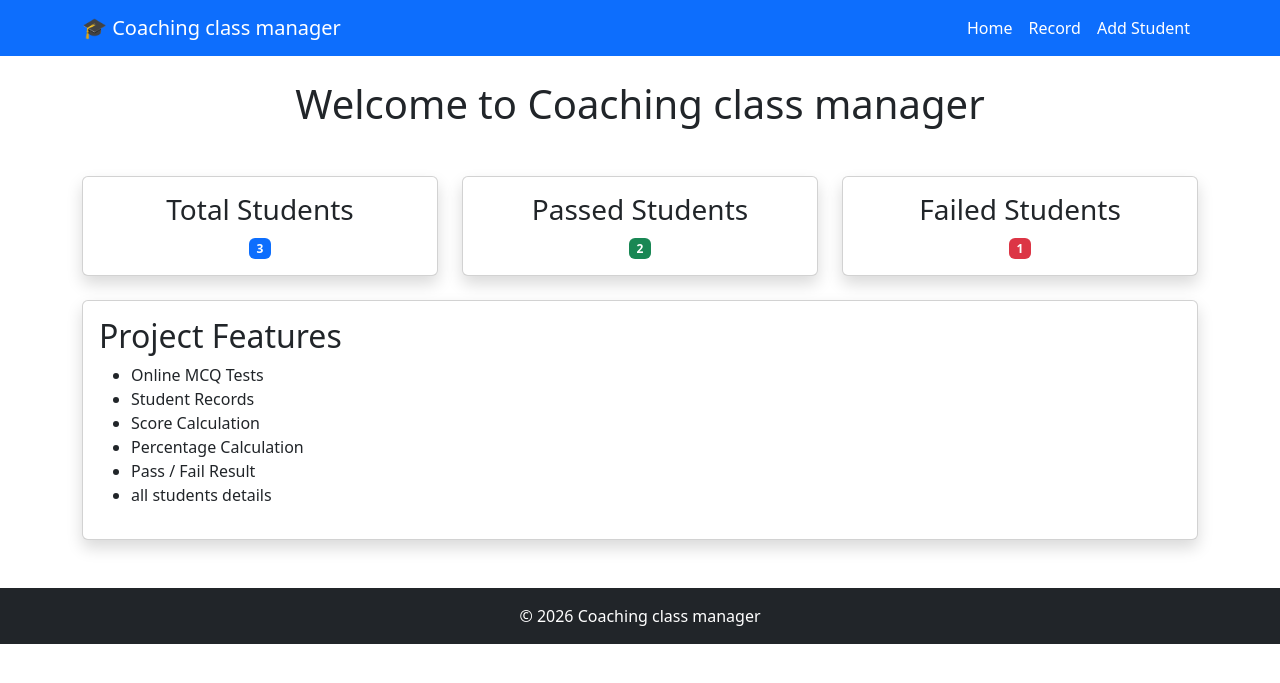
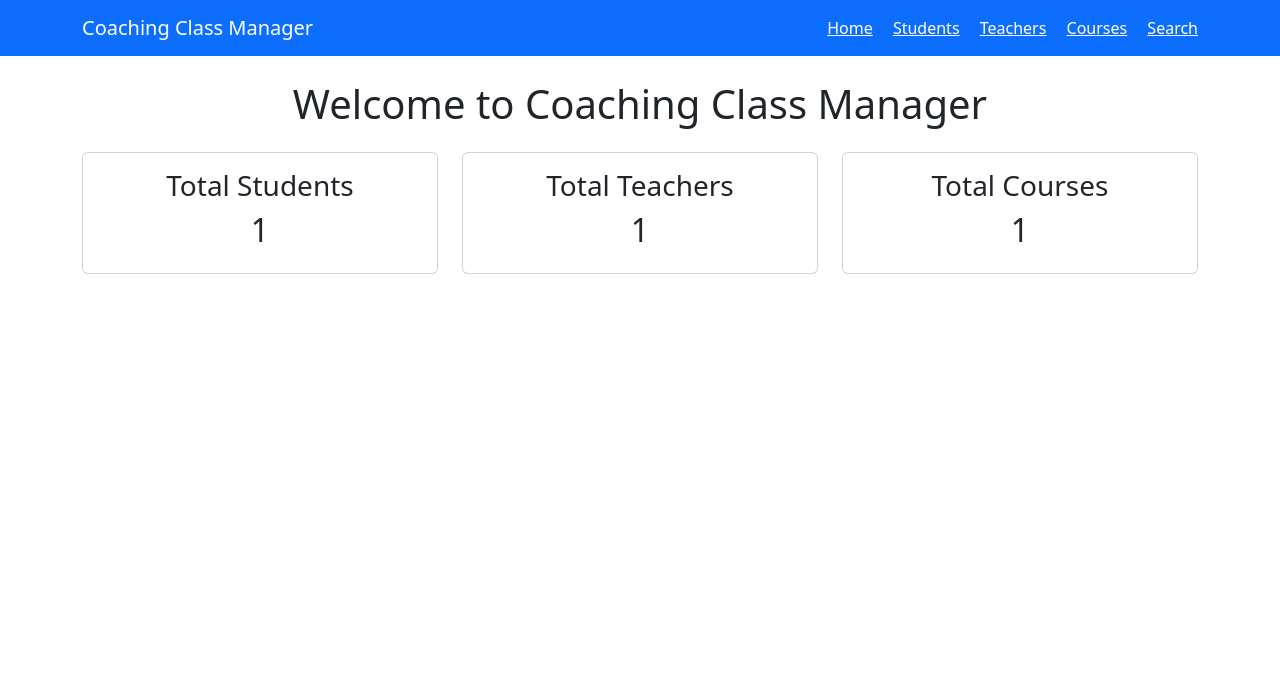
Before and after one commit to Mahesh-sakharam-ringat/python-training, a Flask app: page / in a window 1280 px wide. Shown: the top 683 px of the page. Run offline with Flask 3, Linux system fonts and the light colour scheme.

Commit message:
day6:bootstrap

```diff
--- a/Python/app.py
+++ b/Python/app.py
@@ -1,84 +1,109 @@
-from flask import Flask, render_template, request, redirect, url_for, flash
-from datetime import datetime
+from flask import Flask, render_template, request, redirect
 
 ##app = Flask(__name__)
 ##app = Flask(__name__, template_folder='templates')
 app = Flask(__name__, template_folder='../templates')
-app.secret_key = "smartexam"
 
 students = [
     {
-        "roll": 101,
-        "name": "mahesh",
-        "score": 2,
-        "percentage": 66.67,
-        "date": "03-06-2026",
-        "status": "Pass"
-    },
+        "id": "S101",
+        "name": "Rahul Patil",
+        "contact": "9876543210",
+        "course": "Python",
+        "admission_date": "01-06-2026"
+    }
+]
+
+teachers = [
     {
-        "roll": 102,
-        "name": "Priya",
-        "score": 3,
-        "percentage": 100,
-        "date": "03-06-2026",
-        "status": "Pass"
-    },
+        "id": "T101",
+        "name": "Amit Sir",
+        "subject": "Python",
+        "contact": "9876541111"
+    }
+]
+
+courses = [
     {
-        "roll": 103,
-        "name": "Amit",
-        "score": 1,
-        "percentage": 33.33,
-        "date": "03-06-2026",
-        "status": "Fail"
+        "id": "C101",
+        "name": "Python",
+        "duration": "3 Months",
+        "fees": 5000
     }
 ]
 
 
 @app.route('/')
 def home():
-    total = len(students)
-    passed = len([s for s in students if s["status"] == "Pass"])
-    failed = len([s for s in students if s["status"] == "Fail"])
-
     return render_template(
         'home.html',
-        total=total,
-        passed=passed,
-        failed=failed
+        total_students=len(students),
+        total_teachers=len(teachers),
+        total_courses=len(courses)
     )
 
 
-@app.route('/record')
-def record():
-    return render_template('record.html', students=students)
+@app.route('/students', methods=['GET', 'POST'])
+def student():
+    if request.method == 'POST':
+        students.append({
+            "id": request.form['id'],
+            "name": request.form['name'],
+            "contact": request.form['contact'],
+            "course": request.form['course'],
+            "admission_date": request.form['admission_date']
+        })
+        return redirect('/students')
+
+    return render_template('students.html', students=students)
 
 
-@app.route('/add', methods=['GET', 'POST'])
-def add():
+@app.route('/teachers', methods=['GET', 'POST'])
+def teacher():
     if request.method == 'POST':
+        teachers.append({
+            "id": request.form['id'],
+            "name": request.form['name'],
+            "subject": request.form['subject'],
+            "contact": request.form['contact']
+        })
+        return redirect('/teachers')
 
-        name = request.form['name']
-        marks = int(request.form['marks'])
+    return render_template('teachers.html', teachers=teachers)
 
-        percentage = (marks / 3) * 100
-        status = "Pass" if marks >= 2 else "Fail"
 
-        student = {
-            "roll": 100 + len(students) + 1,
-            "name": name,
-            "score": marks,
-            "percentage": round(percentage, 2),
-            "date": datetime.now().strftime("%d-%m-%Y"),
-            "status": status
-        }
+@app.route('/courses', methods=['GET', 'POST'])
+def course():
+    if request.method == 'POST':
+        courses.append({
+            "id": request.form['id'],
+            "name": request.form['name'],
+            "duration": request.form['duration'],
+            "fees": request.form['fees']
+        })
+        return redirect('/courses')
 
-        students.append(student)
+    return render_template('courses.html', courses=courses)
 
-        flash(f"Student {name} added successfully!")
 
-        return redirect(url_for('record'))
+@app.route('/search', methods=['GET', 'POST'])
+def search():
+    result = None
 
-    return render_template('add_student.html')
+    if request.method == 'POST':
+        keyword = request.form['keyword'].lower()
+
+        result = []
+
+        for s in students:
+            if keyword in s['id'].lower() or keyword in s['name'].lower():
+                result.append(s)
+
+        for t in teachers:
+            if keyword in t['name'].lower():
+                result.append(t)
+
+    return render_template('search.html', result=result)
 
 
 if __name__ == '__main__':
--- a/templates/base.html
+++ b/templates/base.html
@@ -1,43 +1,31 @@
 <!DOCTYPE html>
 <html>
 <head>
-    <title>Coaching class manager</title>
+    <title>Coaching Class Manager</title>
 
     <link href="https://cdn.jsdelivr.net/npm/bootstrap@5.3.3/dist/css/bootstrap.min.css" rel="stylesheet">
+
 </head>
 <body>
 
-<nav class="navbar navbar-expand-lg navbar-dark bg-primary">
+<nav class="navbar navbar-dark bg-primary navbar-expand-lg">
     <div class="container">
-        <a class="navbar-brand" href="/">🎓 Coaching class manager</a>
+        <a class="navbar-brand" href="/">Coaching Class Manager</a>
 
-        <div class="navbar-nav ms-auto">
-            <a class="nav-link text-white" href="/">Home</a>
-            <a class="nav-link text-white" href="/record">Record</a>
-            <a class="nav-link text-white" href="/add">Add Student</a>
+        <div>
+            <a class="text-white me-3" href="/">Home</a>
+            <a class="text-white me-3" href="/students">Students</a>
+            <a class="text-white me-3" href="/teachers">Teachers</a>
+            <a class="text-white me-3" href="/courses">Courses</a>
+            <a class="text-white" href="/search">Search</a>
         </div>
     </div>
 </nav>
 
 <div class="container mt-4">
-
-    {% with messages = get_flashed_messages() %}
-        {% if messages %}
-            {% for msg in messages %}
-                <div class="alert alert-success">
-                    {{ msg }}
-                </div>
-            {% endfor %}
-        {% endif %}
-    {% endwith %}
-
-    {% block content %}
-    {% endblock %}
+{% block content %}
+{% endblock %}
 </div>
-
-<footer class="bg-dark text-white text-center p-3 mt-5">
-    © 2026 Coaching class manager
-</footer>
 
 </body>
 </html>
--- a/templates/home.html
+++ b/templates/home.html
@@ -2,56 +2,37 @@
 
 {% block content %}
 
-<h1 class="text-center mb-5">
-    Welcome to Coaching class manager
-</h1>
+<h1 class="text-center">Welcome to Coaching Class Manager</h1>
 
-<div class="row text-center">
+<div class="row mt-4">
 
 <div class="col-md-4">
-        <div class="card shadow">
+<div class="card text-center">
 <div class="card-body">
 <h3>Total Students</h3>
-                <span class="badge bg-primary">{{ total }}</span>
+<h2>{{ total_students }}</h2>
 </div>
 </div>
 </div>
 
 <div class="col-md-4">
-        <div class="card shadow">
+<div class="card text-center">
 <div class="card-body">
-                <h3>Passed Students</h3>
-                <span class="badge bg-success">{{ passed }}</span>
+<h3>Total Teachers</h3>
+<h2>{{ total_teachers }}</h2>
 </div>
 </div>
 </div>
 
 <div class="col-md-4">
-        <div class="card shadow">
+<div class="card text-center">
 <div class="card-body">
-                <h3>Failed Students</h3>
-                <span class="badge bg-danger">{{ failed }}</span>
+<h3>Total Courses</h3>
+<h2>{{ total_courses }}</h2>
 </div>
 </div>
 </div>
 
 </div>
 
-<div class="card shadow mt-4">
-    <div class="card-body">
-        <h2>Project Features</h2>
-
-        <ul>
-            <li>Online MCQ Tests</li>
-            <li>Student Records</li>
-            <li>Score Calculation</li>
-            <li>Percentage Calculation</li>
-            <li>Pass / Fail Result</li>
-            <li>all students details</li>
-        </ul>
-
-        </ul>
-    </div>
-</div>
-
 {% endblock %}
```
Also changed, not shown: templates/add_student.html (deleted, +0 -30 lines), templates/courses.html (added, +48 -0 lines), templates/record.html (deleted, +0 -50 lines), templates/search.html (added, +39 -0 lines), templates/students.html (added, +55 -0 lines), templates/teachers.html (added, +48 -0 lines). Lines whose indentation alone changed are shown as unchanged.
